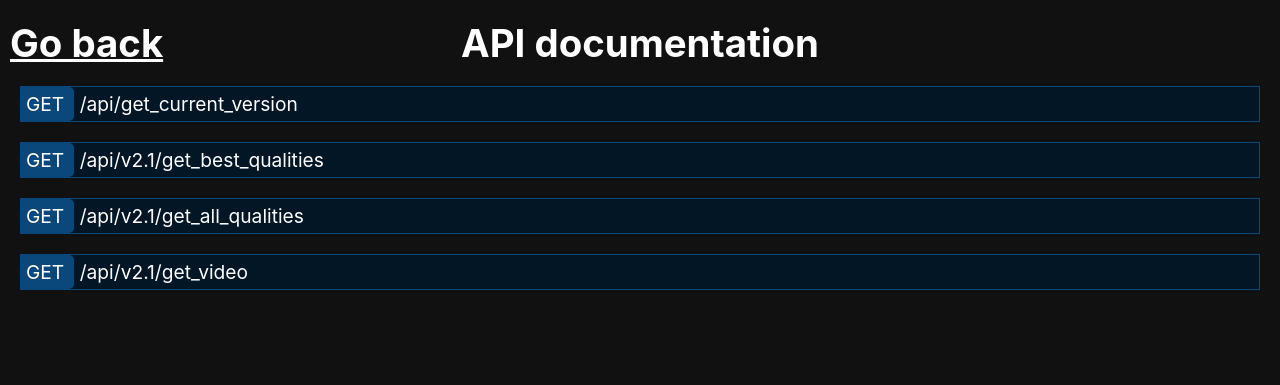
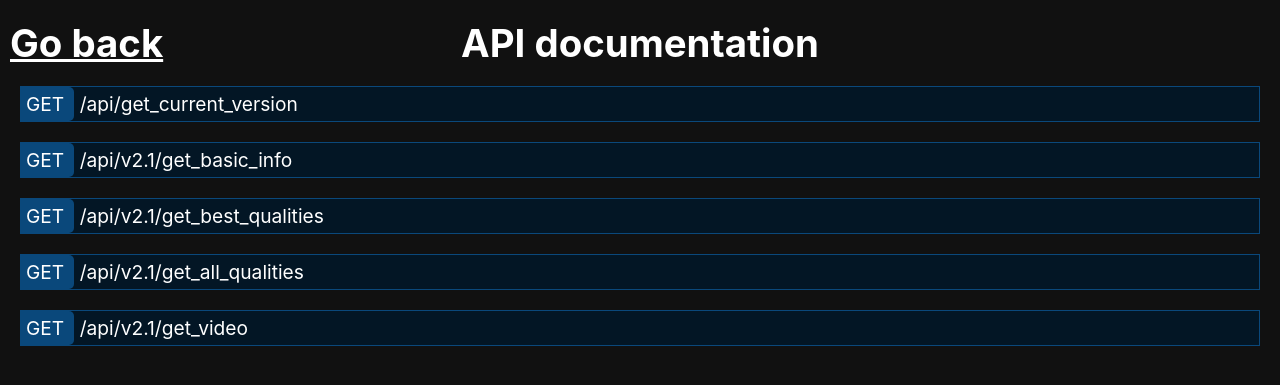
Before and after one commit to Nixuge/mediagrabber, a Flask app: page /doc in a window 1280 px wide. Shown: the top 385 px of the page. Run offline with Flask 2, Linux system fonts and the light colour scheme.

Commit message:
New route, fixes

```diff
--- a/server.py
+++ b/server.py
@@ -87,13 +87,8 @@ class Video:
         if expiration_date == None:
             expiration_date = (time.time_ns() + 240000000000) #set expiration date 240s in the future
             # expiration_date = (time.time_ns() + 120000000000) #set expiration date 120s in the future
-            # expiration_date = (time.time_ns() + 60000000000) #set expiration date 60s in the future
-            # expiration_date = (time.time_ns() + 20000000000) #set expiration date 20s in the future
 
-        if type(name) != str:
-            name = str(name)
-
-        self.name = name
+        self.name = str(name)
         self.expiration_date = expiration_date
 
 #honestly not the fanciest
@@ -141,17 +136,32 @@ class Cleaner:
 
 
 class Youtube:
+    @app.route(f"/api/{CAV}/get_basic_info")
+    def get_basic_info():
+        headers_data = request.headers
+        URL = headers_data.get("Requested-Url")
+        if not URL:
+            logging.error("Needs an URL")
+            return "Please add an URL to your request.", 400
+
+        logging.debug("Getting basic info for URL")
+        meta: dict
+        with ytdl.YoutubeDL({"quiet": True}) as ydl:
+            meta = ydl.extract_info(URL, download=False)
+        meta.get("")
+
+
     @app.route(f"/api/{CAV}/get_best_qualities")
     def get_best_qualities():
-        logging.debug("Getting best qualities")
         headers_data = request.headers
         # FORMAT_TYPE = str(headers_data.get("format_type"))
         # could implement, but this is mostly for ios tbh
         URL = headers_data.get("Requested-Url")
         if not URL:
             logging.error("Needs an URL")
-            return "Please add an URL yo your request."
+            return "Please add an URL to your request.", 400
 
+        logging.debug(f"Getting best qualities for URL {URL}")
 
         with ytdl.YoutubeDL({"quiet": True, "logger": ytdl_logger}) as ydl:
             try:
@@ -204,6 +214,8 @@ class Youtube:
         if not URL:
             logging.error("Needs an URL")
             return "Please add an URL yo your request.", 400
+
+        logging.debug(f"Getting all qualities for URL {URL}")
 
         with ytdl.YoutubeDL({"quiet": True, "logger": ytdl_logger}) as ydl:
             try:
--- a/templates/doc.html
+++ b/templates/doc.html
@@ -23,6 +23,42 @@
                 <h3 class="underline">Result</h3>
                 <span>The endpoint should return the current API/Script version as a simple string<br>As an example:
                     v2.1</span>
+            </div>
+        </div>
+
+        <div id="get_basic_info">
+            <div class="endpoint GET" onclick="toggle_api('endpointInfo_get_basic_info')">
+                <span class="method GET">GET</span>
+                <span>/api/v2.1/get_basic_info</span>
+            </div>
+            <div id="endpointInfo_get_basic_info" class="endpointInfo">
+                <table>
+                    <h3 class="underline">Headers</h3>
+                    <tr>
+                        <td class="underline">Name</td>
+                        <td class="underline">Needed</td>
+                        <td class="underline">Format</td>
+                        <td class="underline">Note</td>
+                    </tr>
+                    <tr>
+                        <td>url</td>
+                        <td>True</td>
+                        <td>str</td>
+                        <td>URL to get info from.</td>
+                    </tr>
+                </table>
+                <br>
+                <h3 class="underline">Result</h3>
+                <span>The endpoint returns a dict containing basic info about the video:
+                    <ul>
+                        <li>The thumbnail URL</li>
+                        <li>The video title</li>
+                        <li>The video uploader</li>
+                        <li>The viewcount</li>
+                        <li>The video duration in seconds</li>
+                        <li>The video duration formatted hh:mm:ss</li>
+                    </ul>
+                </span>
             </div>
         </div>
 
```
Also changed, not shown: templates/index.html (+10 -5 lines).
